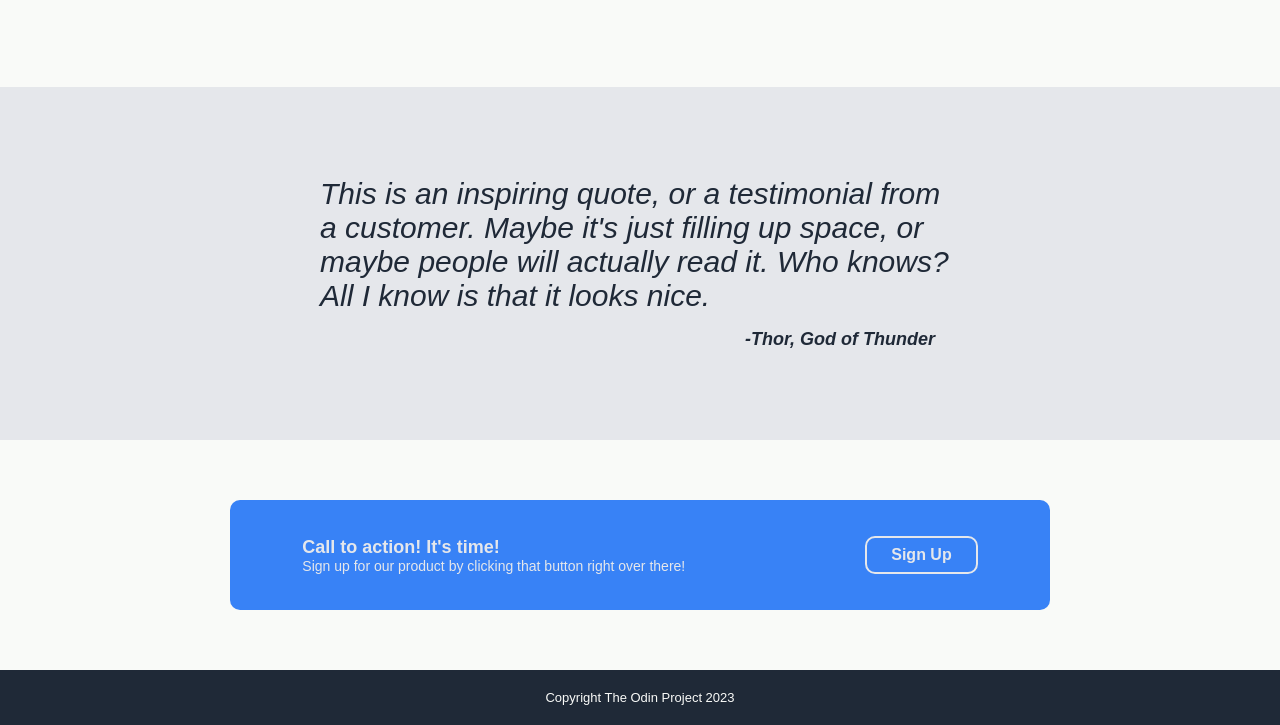
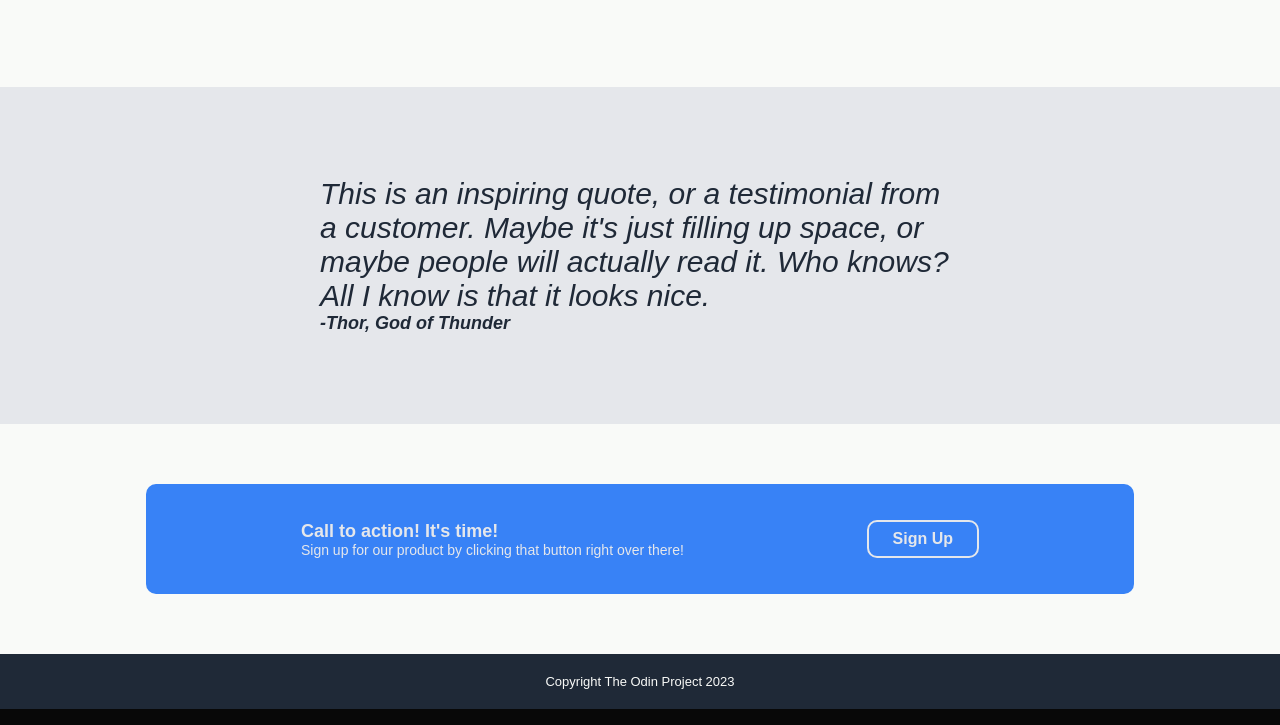
Before and after one commit to Sirriddles89/odin-landing-page, a plain HTML site: page index.html in a window 1280 px wide. Shown: the part 821-1546 px from the top of the page. Drawn offline with Linux system fonts and the light colour scheme.

Commit message:
Make page fully responsive on a PC All sections of the page are now responsive when resizing a PC browser window (on Chrome at least). Looks okay on most tablets, still a mess on handheld devices.

```diff
--- a/index.html
+++ b/index.html
@@ -58,6 +58,7 @@
         </div>
 
     </div>
+    <div class="container">
         <div class="action">
             <div class="call">
                 <div>
@@ -67,9 +68,12 @@
                 <button class="button2">Sign Up</button>
             </div>
         </div>
+    </div>
+    <div class="container">
         <footer>
             <div class="footer-text">Copyright The Odin Project 2023</div>
         </footer>
+    </div>
 
 </body>
 </html>
--- a/style.css
+++ b/style.css
@@ -4,6 +4,8 @@ body {
     font-family: sans-serif;
     background-color: #080808;
     box-sizing: border-box;
+    display: flex;
+    flex-direction: column;
   }
 
 ul {
@@ -86,6 +88,7 @@ img {
 }
 
 .information {
+    flex-basis: 100%;
     display: flex;
     flex-direction: column;
     max-width: 1368px;
@@ -143,8 +146,6 @@ img {
 }
 
 .quote-text {
-    display: flex;
-    flex-direction: column;
     gap: 16px;
     font-size: 30px;
     font-weight: 100;
@@ -166,7 +167,7 @@ img {
 .action {
     background-color: #F9FAF8;
     display: flex;
-    max-width: 1368px;
+    width: 1368px;
     margin: 0 auto;
     justify-content: center;
     padding-top: 60px;
@@ -177,15 +178,15 @@ img {
     background-color: #3882F6;
     display: flex;
     align-items: center;
-    gap: 180px;
-    max-width: 66%;
+    justify-content: space-around;
+    gap: 16px;
+    width: 66%;
     padding: 36px 72px;
     border-radius: 10px;
-    margin-right: 300px;
-    margin-left: 300px;
 }
 
 .button2 {
+    flex-shrink: 0;
     background-color: #3882F6;
     padding: 8px 24px;
     border-radius: 10px;
@@ -194,7 +195,6 @@ img {
     color: #E5E7EB;
     font-size: 16px;
     font-weight: bold;
-    white-space: nowrap;
 }
 
 .p1 {
@@ -208,18 +208,21 @@ img {
    margin: 0;
    font-size: 14px;
    color: #E5E7EB;
-   white-space: nowrap;
+}
+
+.container {
+    display: flex;
 }
 
 footer {
+    flex: 1;
     display: flex;
-    flex-direction: column;
+    justify-content: center;
     background-color: #1F2937;
     color: #F9FAF8;
     max-width: 1368px;
     padding-top: 20px;
     padding-bottom: 20px;
-    align-items: center;
     margin: 0 auto;
 
 }
```
Lines whose indentation alone changed are shown as unchanged.
